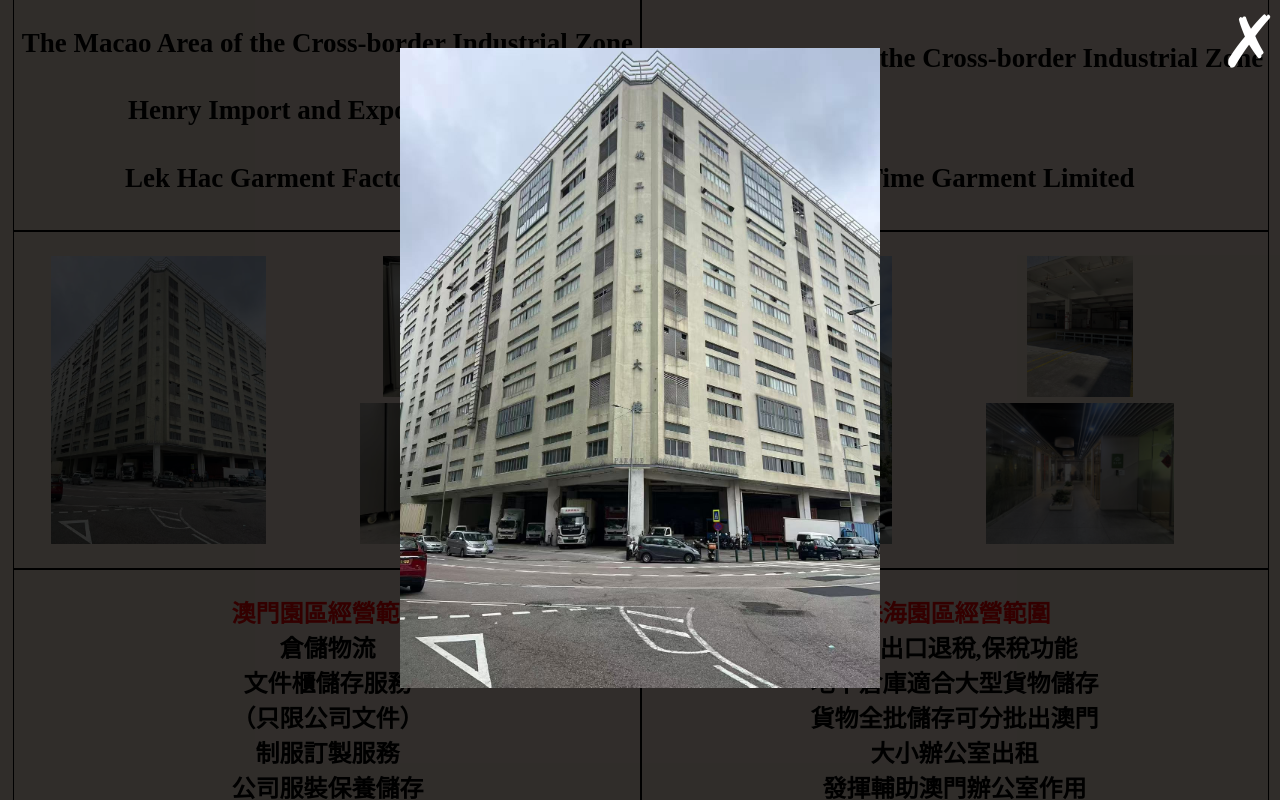
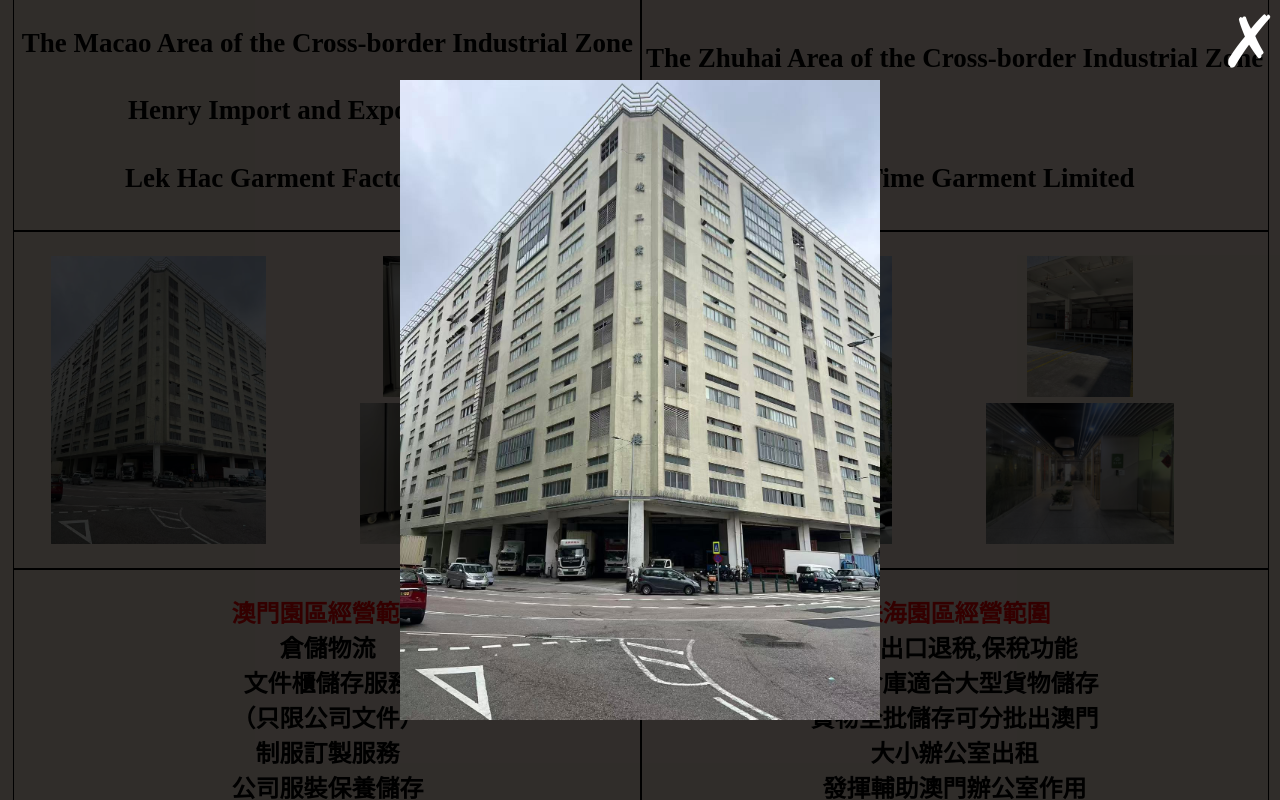
Before and after one commit to whoisterencelee/hen-ry-com-mo, a plain HTML site: page index.html in a window 1280 px wide. Both pictures are taken after a click on the element 327 px from the left and 941 px from the top of the page. Shown: the part 541-1341 px from the top of the page. Drawn offline with Linux system fonts and the light colour scheme.

Commit message:
fixed coverimage width

```diff
--- a/index.html
+++ b/index.html
@@ -32,7 +32,7 @@ img {object-fit:contain;}
 		<script>
 			function $( n ){ return typeof n == "Object" ? n : document.getElementById( n ) }
 			function enlarge( event ){
-				$( "cover" ).style.display = "block"
+				$( "cover" ).style.display = "flex"
 				if( event.target.src ){
 					$( "coverimage" ).src = event.target.src
 				}
@@ -42,8 +42,8 @@ img {object-fit:contain;}
 			}
 		</script>
 		<div id=cover style=display:none;background:rgba(0,0,0,0.8);z-index:100;position:fixed;width:100vw;height:100vh;left:0;top:0;flex-direction:column;justify-content:center;align-items:center;>
-			<div style="font-size:3em;color:white;position:absolute;right:0;" onclick="dislarge()"> &#x2717; </div>
-			<img id=coverimage style=margin:2em;height:80vh;width:auto; src="images/henry_outside.jpg" />
+			<div style="font-size:3em;color:white;position:absolute;right:0;top:0" onclick="dislarge()"> &#x2717; </div>
+			<img id=coverimage style=margin:2em;max-width:80vw;max-height:80vh;width:auto; src="images/henry_outside.jpg" />
 		</div>
 
 		<div class=b style="height:12em;flex-direction:row;align-items:start;justify-content:space-evenly;padding:1em 0;" onclick="enlarge(event)">
```
